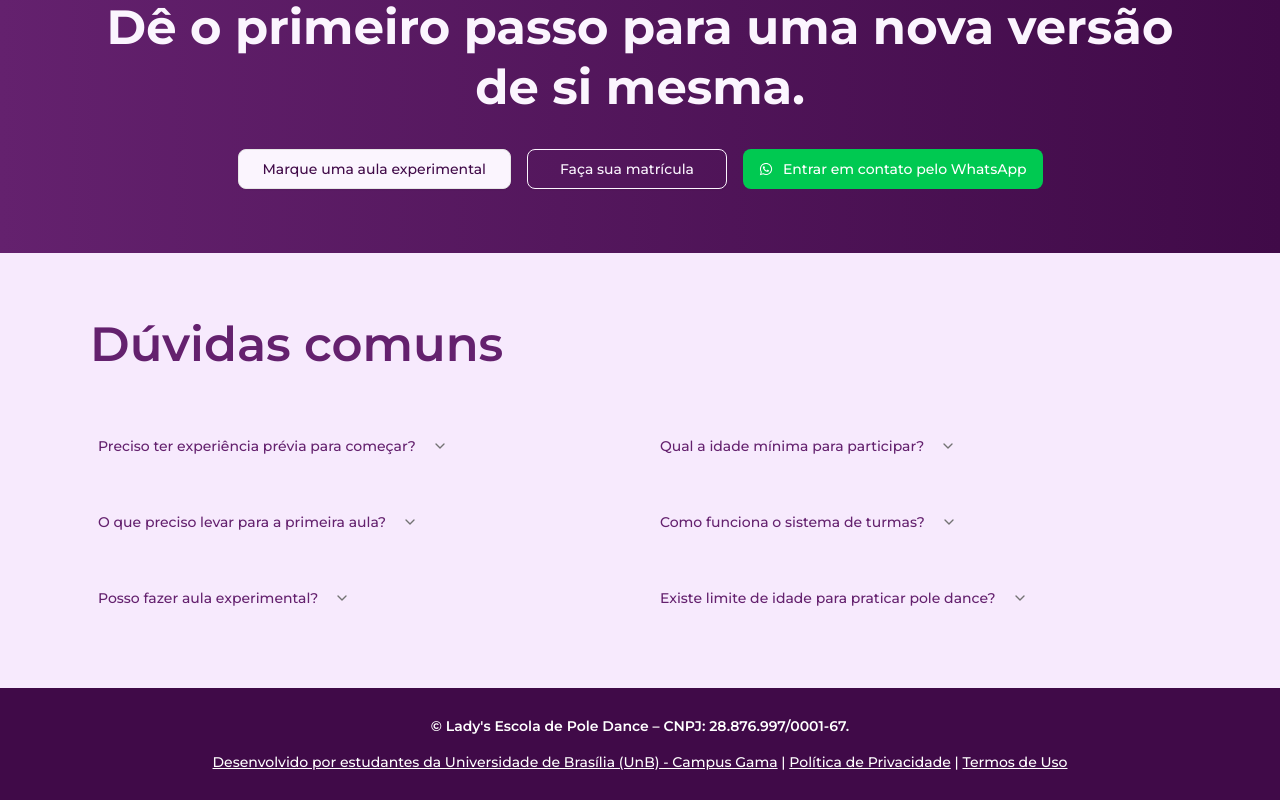
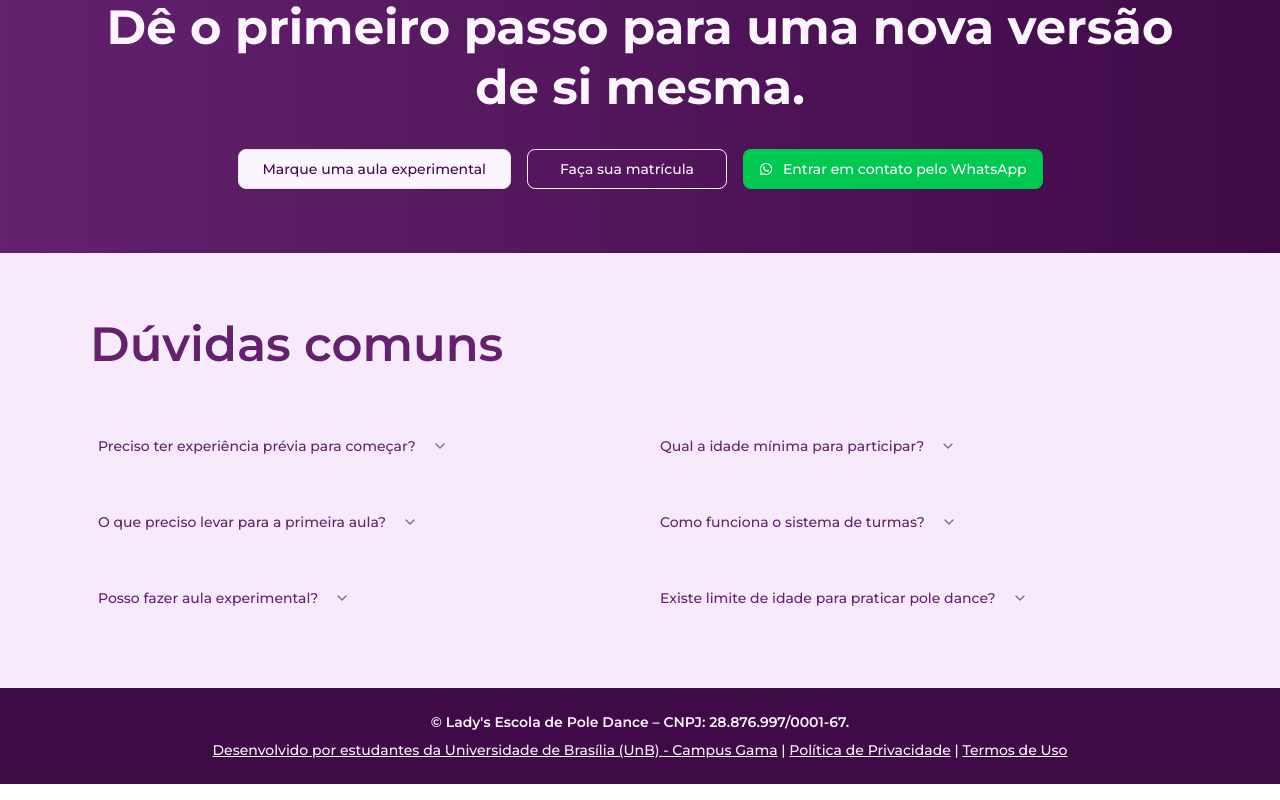
Before and after one commit to mdsreq-fga-unb/REQ-2025.2-T01-EscolaPoleDance, a React (Vite) app in the folder frontend/: page / in a window 1280 px wide. Shown: the part 4486-5286 px from the top of the page. Built offline with nearby package versions, Linux system fonts and the light colour scheme.

Commit message:
#12 refactor: Improve organization and minor visual refinaments for Footer component

```diff
--- a/frontend/src/components/layout/Footer.tsx
+++ b/frontend/src/components/layout/Footer.tsx
@@ -1,37 +1,35 @@
+import { Link } from "react-router-dom";
+
 export default function Footer() {
   return (
-    <footer className="bg-fuchsia-pink-950 py-6">
-      <div className="max-w-7xl mx-auto px-6 text-center">
-        <div className="space-y-2">
-          <p className="text-white text-sm font-semibold font-['Montserrat'] leading-7">
+    <footer className="w-full bg-fuchsia-pink-950 py-6 mx-auto px-6 text-center space-y-2">
+      <p className="text-fuchsia-pink-50 text-sm font-semibold">
         © Lady's Escola de Pole Dance – CNPJ: 28.876.997/0001-67.
       </p>
-          <p className="text-white text-sm font-medium font-['Montserrat'] leading-7">
+      <div className="text-fuchsia-pink-50 text-sm font-medium">
         <a
+          className="underline cursor-pointer hover:text-fuchsia-pink-200 transition-colors"
           href="https://github.com/mdsreq-fga-unb/REQ-2025.2-T01-EscolaPoleDance"
           target="_blank"
           rel="noopener noreferrer"
-              className="underline cursor-pointer hover:text-pink-200 transition-colors"
         >
-              Desenvolvido por estudantes da Universidade de Brasília (UnB) -
-              Campus Gama
+          Desenvolvido por estudantes da Universidade de Brasília (UnB) - Campus
+          Gama
         </a>
         <span> | </span>
-            <a
-              href="/politica-de-privacidade"
-              className="underline cursor-pointer hover:text-pink-200 transition-colors"
+        <Link
+          className="underline cursor-pointer hover:text-fuchsia-pink-200 transition-colors"
+          to="/privacy-policy"
         >
           Política de Privacidade
-            </a>
+        </Link>
         <span> | </span>
-            <a
-              href="/termos-de-uso"
-              className="underline cursor-pointer hover:text-pink-200 transition-colors"
+        <Link
+          className="underline cursor-pointer hover:text-fuchsia-pink-200 transition-colors"
+          to="/terms-of-use"
         >
           Termos de Uso
-            </a>
-          </p>
-        </div>
+        </Link>
       </div>
     </footer>
   );
```
Lines whose indentation alone changed are shown as unchanged.
